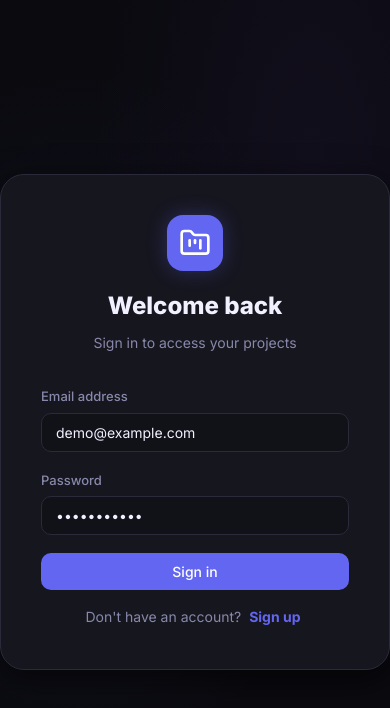
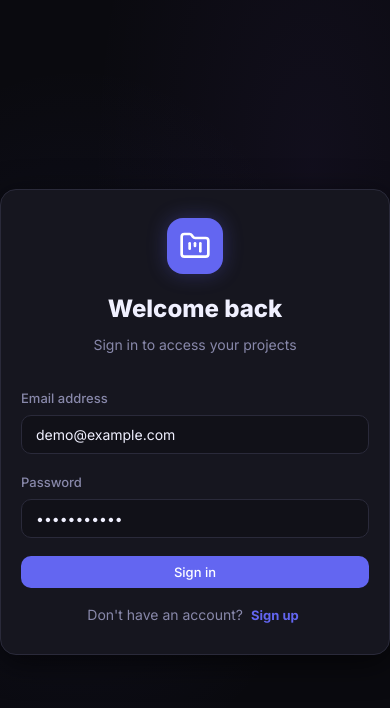
Before and after one commit to JTECH07/project-flow, a React (Vite) app in the folder frontend/: page /login in a window 390 px wide. Shown: the top 708 px of the page. Built offline with nearby package versions, Linux system fonts and the light colour scheme; no server answers.

Commit message:
feat: improve mobile responsiveness (drawer sidebar, header layout, swipeable kanban)

```diff
--- a/frontend/src/components/layout/Header.tsx
+++ b/frontend/src/components/layout/Header.tsx
@@ -1,12 +1,17 @@
 import React from 'react';
 import { useTranslation } from 'react-i18next';
-import { Bell, Globe, LogOut } from 'lucide-react';
+import { Bell, Globe, LogOut, Menu } from 'lucide-react';
 import { Link, useNavigate } from 'react-router-dom';
 import { useAuthStore } from '../../store/authStore';
 import Avatar from '../ui/Avatar';
 import { useNotificationStore } from '../../store/notificationStore';
 
-const Header: React.FC<{ title: string }> = ({ title }) => {
+interface HeaderProps {
+  title: string;
+  onToggleSidebar?: () => void;
+}
+
+const Header: React.FC<HeaderProps> = ({ title, onToggleSidebar }) => {
   const { user, logout } = useAuthStore();
   const { i18n } = useTranslation();
   const { unreadCount } = useNotificationStore();
@@ -23,7 +28,20 @@ const Header: React.FC<{ title: string }> = ({ title }) => {
 
   return (
     <header className="header">
-      <div className="header-title">{title}</div>
+      <div className="header-left">
+        {onToggleSidebar && (
+          <button
+            className="btn btn-ghost btn-icon mobile-menu-btn"
+            onClick={onToggleSidebar}
+            title="Menu"
+            aria-label="Toggle navigation menu"
+          >
+            <Menu size={22} />
+          </button>
+        )}
+        <div className="header-title">{title}</div>
+      </div>
+
       <div className="header-actions">
         {/* Changement de langue */}
         <button className="btn btn-ghost btn-icon" onClick={toggleLanguage} title="Changer de langue">
@@ -42,10 +60,10 @@ const Header: React.FC<{ title: string }> = ({ title }) => {
         </div>
 
         {/* User info + logout */}
-        <div style={{ marginLeft: '10px', display: 'flex', alignItems: 'center', gap: '10px' }}>
-          <div style={{ textAlign: 'right', display: 'flex', flexDirection: 'column' }}>
-            <span className="text-sm font-bold">{user?.name}</span>
-            <span className="text-xs text-muted">{user?.email}</span>
+        <div className="header-user-container">
+          <div className="header-user-info">
+            <span className="text-sm font-bold truncate">{user?.name}</span>
+            <span className="text-xs text-muted truncate header-user-email">{user?.email}</span>
           </div>
           <Avatar user={user} size="md" />
           <button
--- a/frontend/src/components/layout/Layout.tsx
+++ b/frontend/src/components/layout/Layout.tsx
@@ -1,4 +1,4 @@
-import React, { useEffect } from 'react';
+import React, { useEffect, useState } from 'react';
 import { Outlet, useLocation } from 'react-router-dom';
 import { useQuery } from '@tanstack/react-query';
 import Sidebar from './Sidebar';
@@ -11,6 +11,12 @@ const Layout: React.FC = () => {
   const location = useLocation();
   const { t } = useTranslation();
   const { setNotifications } = useNotificationStore();
+  const [isSidebarOpen, setIsSidebarOpen] = useState(false);
+
+  // Close mobile sidebar whenever route changes
+  useEffect(() => {
+    setIsSidebarOpen(false);
+  }, [location.pathname]);
 
   // Globally fetch initial notifications to sync the header count immediately
   const { data: notifications = [] } = useQuery({
@@ -34,8 +40,11 @@ const Layout: React.FC = () => {
 
   return (
     <div className="app-layout">
-      <Sidebar />
-      <Header title={getPageTitle()} />
+      <Sidebar isOpen={isSidebarOpen} onClose={() => setIsSidebarOpen(false)} />
+      <Header
+        title={getPageTitle()}
+        onToggleSidebar={() => setIsSidebarOpen((prev) => !prev)}
+      />
       <main className="main-content">
         <div className="page-container">
           <Outlet />
--- a/frontend/src/components/layout/Sidebar.tsx
+++ b/frontend/src/components/layout/Sidebar.tsx
@@ -5,7 +5,12 @@ import { LayoutDashboard, FolderKanban, Bell, Settings, LogOut } from 'lucide-re
 import { useAuthStore } from '../../store/authStore';
 import { useNotificationStore } from '../../store/notificationStore';
 
-const Sidebar: React.FC = () => {
+interface SidebarProps {
+  isOpen: boolean;
+  onClose: () => void;
+}
+
+const Sidebar: React.FC<SidebarProps> = ({ isOpen, onClose }) => {
   const { t } = useTranslation();
   const { logout } = useAuthStore();
   const { unreadCount } = useNotificationStore();
@@ -13,11 +18,22 @@ const Sidebar: React.FC = () => {
 
   const handleLogout = () => {
     logout();
+    onClose();
     navigate('/login');
   };
 
   return (
-    <aside className="sidebar">
+    <>
+      {/* Mobile Backdrop Overlay */}
+      {isOpen && (
+        <div
+          className="sidebar-overlay"
+          onClick={onClose}
+          aria-hidden="true"
+        />
+      )}
+
+      <aside className={`sidebar ${isOpen ? 'open' : ''}`}>
         <div className="sidebar-logo">
           <div className="sidebar-logo-icon">
             <FolderKanban color="white" size={20} />
@@ -27,19 +43,41 @@ const Sidebar: React.FC = () => {
 
         <div className="sidebar-section mt-4">
           <div className="sidebar-section-title">Menu principal</div>
-        <NavLink to="/" className={({ isActive }) => `sidebar-item ${isActive ? 'active' : ''}`}>
+          <NavLink
+            to="/"
+            onClick={onClose}
+            className={({ isActive }) => `sidebar-item ${isActive ? 'active' : ''}`}
+          >
             <LayoutDashboard size={18} />
             {t('nav.dashboard')}
           </NavLink>
-        <NavLink to="/projects" className={({ isActive }) => `sidebar-item ${isActive ? 'active' : ''}`}>
+          <NavLink
+            to="/projects"
+            onClick={onClose}
+            className={({ isActive }) => `sidebar-item ${isActive ? 'active' : ''}`}
+          >
             <FolderKanban size={18} />
             {t('nav.projects')}
           </NavLink>
-        <NavLink to="/notifications" className={({ isActive }) => `sidebar-item ${isActive ? 'active' : ''}`}>
+          <NavLink
+            to="/notifications"
+            onClick={onClose}
+            className={({ isActive }) => `sidebar-item ${isActive ? 'active' : ''}`}
+          >
             <Bell size={18} />
             {t('nav.notifications')}
             {unreadCount > 0 && (
-            <span style={{ marginLeft: 'auto', background: 'var(--danger)', color: 'white', padding: '2px 6px', borderRadius: '10px', fontSize: '10px', fontWeight: 'bold' }}>
+              <span
+                style={{
+                  marginLeft: 'auto',
+                  background: 'var(--danger)',
+                  color: 'white',
+                  padding: '2px 6px',
+                  borderRadius: '10px',
+                  fontSize: '10px',
+                  fontWeight: 'bold',
+                }}
+              >
                 {unreadCount}
               </span>
             )}
@@ -53,6 +91,7 @@ const Sidebar: React.FC = () => {
           </button>
         </div>
       </aside>
+    </>
   );
 };
 
--- a/frontend/src/pages/Dashboard.tsx
+++ b/frontend/src/pages/Dashboard.tsx
@@ -68,7 +68,7 @@ const Dashboard: React.FC = () => {
         </div>
       </div>
 
-      <div style={{ display: 'grid', gridTemplateColumns: 'repeat(auto-fit, minmax(350px, 1fr))', gap: '30px' }}>
+      <div style={{ display: 'grid', gridTemplateColumns: 'repeat(auto-fit, minmax(280px, 1fr))', gap: '20px' }}>
         {/* Left Side: Recent Projects */}
         <div className="card" style={{ height: 'fit-content' }}>
           <div className="flex-between mb-4">
--- a/frontend/src/styles/globals.css
+++ b/frontend/src/styles/globals.css
@@ -323,6 +323,21 @@ input, textarea, select { font-family: inherit; }
 .empty-state-title { font-size: 16px; font-weight: 600; color: var(--text-primary); margin-bottom: 8px; }
 .empty-state-desc { font-size: 14px; margin-bottom: 24px; }
 
+/* ── Header Components ── */
+.header-left { display: flex; align-items: center; gap: 12px; }
+.mobile-menu-btn { display: none; }
+.header-user-container { display: flex; align-items: center; gap: 10px; margin-left: 6px; }
+.header-user-info { display: flex; flex-direction: column; text-align: right; max-width: 140px; }
+
+/* ── Sidebar Overlay ── */
+.sidebar-overlay {
+  position: fixed; inset: 0;
+  background: rgba(0, 0, 0, 0.65);
+  backdrop-filter: blur(4px);
+  z-index: 999;
+  animation: fadeIn 0.2s ease;
+}
+
 /* ── Utilities ── */
 .flex { display: flex; }
 .flex-center { display: flex; align-items: center; justify-content: center; }
@@ -356,13 +371,60 @@ input, textarea, select { font-family: inherit; }
 @keyframes pulse { 0%, 100% { opacity: 1; } 50% { opacity: 0.4; } }
 .animate-pulse { animation: pulse 2s ease infinite; }
 
-/* ── Responsive ── */
+/* ── Responsive Mobile & Tablet Styles ── */
 @media (max-width: 768px) {
-  .sidebar { transform: translateX(-100%); transition: transform 0.3s ease; }
+  .mobile-menu-btn { display: inline-flex; }
+
+  .sidebar {
+    transform: translateX(-100%);
+    transition: transform 0.25s cubic-bezier(0.4, 0, 0.2, 1);
+    z-index: 1000;
+    box-shadow: var(--shadow-lg);
+    width: 280px;
+  }
   .sidebar.open { transform: translateX(0); }
+
   .main-content { margin-left: 0; }
-  .header { left: 0; }
-  .page-container { padding: 16px; }
-  .kanban-board { flex-direction: column; }
-  .kanban-column { width: 100%; }
+  .header { left: 0; padding: 0 14px; }
+  .page-container { padding: 16px 12px; }
+
+  .header-user-email { display: none; }
+  .header-title { font-size: 15px; }
+
+  /* Kanban mobile horizontal swipe board */
+  .kanban-board {
+    display: flex;
+    flex-direction: row;
+    overflow-x: auto;
+    scroll-snap-type: x mandatory;
+    padding-bottom: 16px;
+    gap: 14px;
+    -webkit-overflow-scrolling: touch;
+  }
+  .kanban-column {
+    min-width: 85vw;
+    max-width: 85vw;
+    scroll-snap-align: center;
+    max-height: calc(100vh - 180px);
+  }
+
+  .dashboard-grid { grid-template-columns: 1fr; }
+  .auth-card { padding: 28px 20px; border-radius: var(--radius-lg); }
+
+  /* Flex wrap helper for headers */
+  .flex-between { flex-wrap: wrap; gap: 12px; }
+
+  /* Modals on mobile */
+  .modal-overlay { padding: 10px; }
+  .modal { max-height: 94vh; border-radius: var(--radius-lg); }
+  .modal-header { padding: 16px 16px 0; }
+  .modal-body { padding: 16px; }
+  .modal-footer { padding: 0 16px 16px; }
 }
+
+@media (max-width: 480px) {
+  .header-user-info { display: none; }
+  .kanban-column { min-width: 90vw; max-width: 90vw; }
+  .page-container { padding: 12px 8px; }
+  .btn { padding: 8px 14px; font-size: 13px; }
+}
```
Lines whose indentation alone changed are shown as unchanged.
